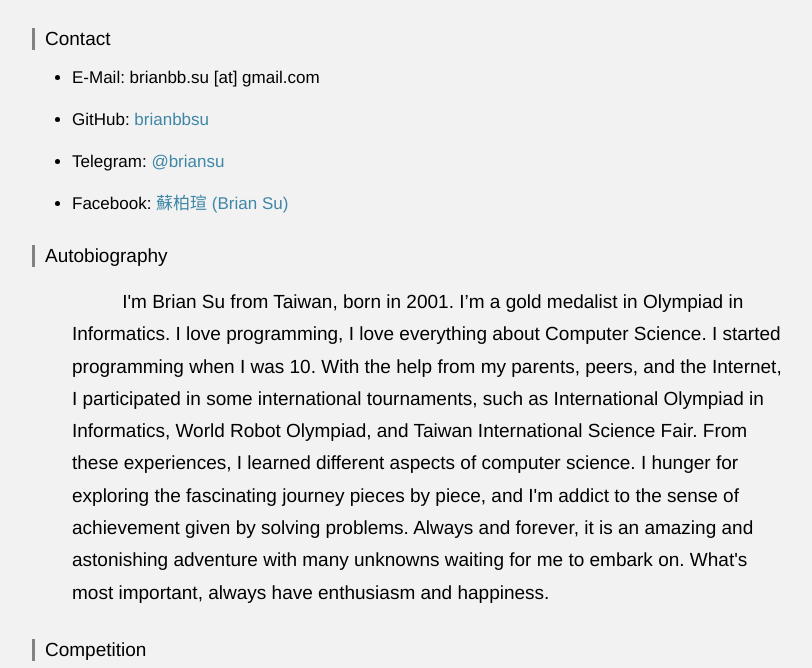
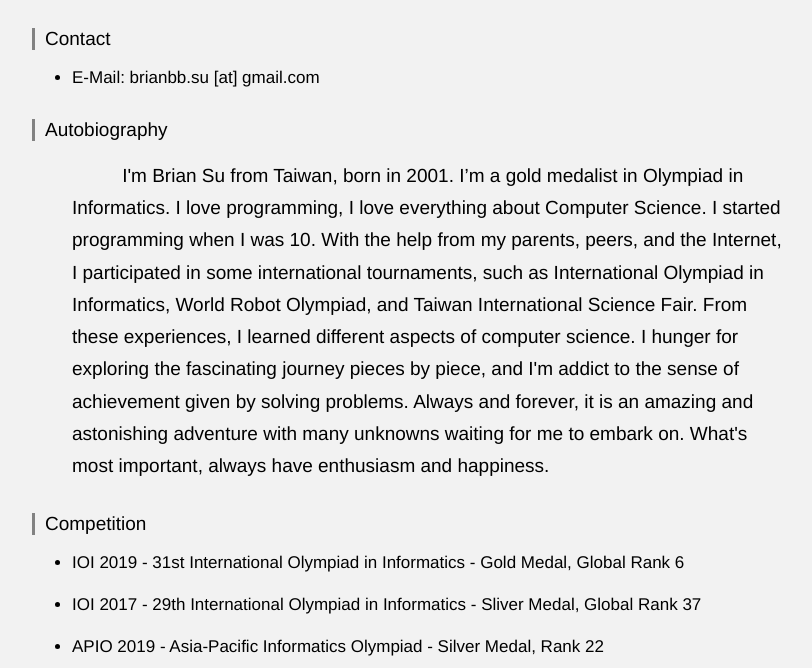
Before and after one commit to brianbbsu/brianbbsu.github.io, a plain HTML site: page about-me/index_en.html in a window 1280 px wide. Shown: the part 132-800 px from the top of the page, without its empty margins (233-1045 px from the left). Drawn offline with Linux system fonts and the light colour scheme.

Commit message:
Remove some information

```diff
--- a/about-me/index_en.html
+++ b/about-me/index_en.html
@@ -38,9 +38,6 @@
         <div class="section-title">Contact</div>
         <ul>
                 <li>E-Mail: brianbb.su [at] gmail.com</li>
-                <li>GitHub: <a href="https://github.com/brianbbsu" target="_blank">brianbbsu</a></li>
-                <li>Telegram: <a href="https://t.me/briansu" target="_blank">@briansu</a></li>
-                <li>Facebook: <a href="https://fb.me/brianbb.su" target="_blank">蘇柏瑄 (Brian Su)</a></li>
         </ul>
 
         <div class="section-title">Autobiography</div>
```
Also changed, not shown: about-me/index.html (+0 -3 lines).
